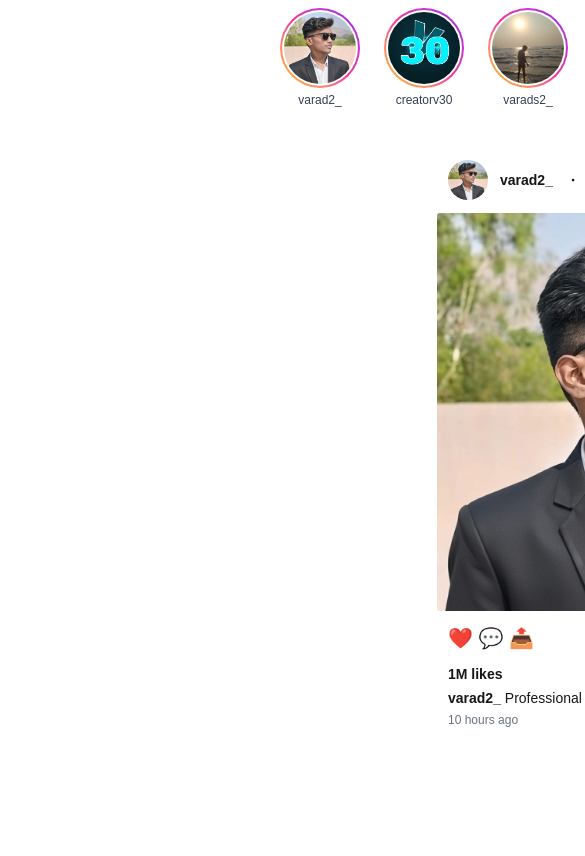
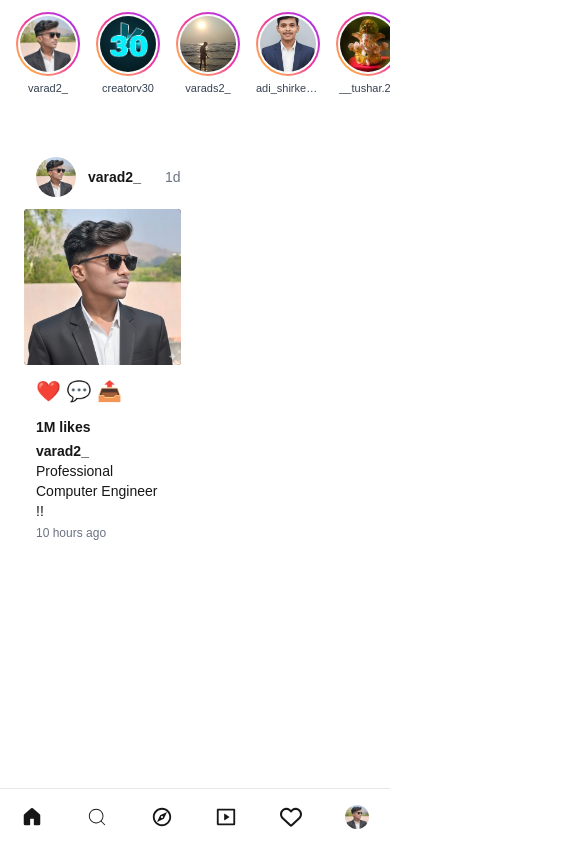
Before and after one commit to VaradSutar30/myinsta, a Next.js app: page / in a window 390 px wide. Shown: the top 856 px of the page, 585 px wide, since content can reach past the window. Built offline with nearby package versions, Linux system fonts and the light colour scheme.

Commit message:
project update

```diff
--- a/app/components/Feed.jsx
+++ b/app/components/Feed.jsx
@@ -3,11 +3,19 @@ import { LuDot } from "react-icons/lu";
 
 const InstagramFeed = () => {
   return (
-    <div className="w-full flex justify-center gap-6 mt-2 ml-70">
+    <div className="w-full flex justify-center mt-4 px-2 lg:px-0">
 
-      {/* Feed Box 1 */}
-      <div className="w-[400px] bg-white">
-
+      {/* Feed Column */}
+      <div
+        className="
+          w-full
+          max-w-[470px]
+          lg:max-w-[600px]
+          bg-white
+          lg:ml-[240px]
+          lg:mr-[340px]
+        "
+      >
         {/* Profile Row */}
         <div className="flex items-center gap-3 p-3">
           <Image
@@ -33,37 +41,37 @@ const InstagramFeed = () => {
         </div>
 
         {/* Post Image */}
-        <div className="relative w-full aspect-square rounded">
+        <div className="relative w-full aspect-square bg-black rounded">
           <Image
             src="/images/varad.jpeg"
             alt="post"
             fill
-            className="object-cover border rounded"
+            className="object-cover rounded"
           />
         </div>
 
-        {/* Buttons */}
+        {/* Actions */}
         <div className="flex gap-4 p-3 text-xl">
           ❤️ 💬 📤
         </div>
 
         {/* Likes */}
-        <p className="px-3 text-sm font-semibold">1M likes</p>
+        <p className="px-3 text-sm font-semibold">
+          1M likes
+        </p>
 
         {/* Caption */}
         <p className="px-3 py-1 text-sm">
-          <span className="font-semibold">varad2_</span> Professional Computer Engineer !!
+          <span className="font-semibold">varad2_</span>{" "}
+          Professional Computer Engineer !!
         </p>
 
         {/* Time */}
-        <p className="px-3 pb-3 text-xs text-gray-500">
+        <p className="px-3 pb-4 text-xs text-gray-500">
           10 hours ago
         </p>
       </div>
-
-
-
-      </div>
+    </div>
   );
 };
 
--- a/app/components/Navbar.jsx
+++ b/app/components/Navbar.jsx
@@ -1,22 +1,29 @@
 import React from "react";
 
 const StoryAvatar = () => {
+  const stories = [
+    { img: "/images/varad.jpeg", name: "varad2_" },
+    { img: "/images/creatorv30.jpg", name: "creatorv30" },
+    { img: "/images/varads2.jpeg", name: "varads2_" },
+    { img: "/images/aditya.jpeg", name: "adi_shirke_3540" },
+    { img: "/images/tushar.jpg", name: "__tushar.28" },
+    { img: "/images/prathu.jpeg", name: "prathuu__3003" },
+  ];
+
   return (
-    <div className="flex flex-row gap-6 cursor-pointer ml-70 mt-2 mr-90">
-
-
-
-      {/* Story Item */}
-      {[
-        { img: "/images/varad.jpeg", name: "varad2_" },
-        { img: "/images/creatorv30.jpg", name: "creatorv30" },
-        { img: "/images/varads2.jpeg", name: "varads2_" },
-        { img: "/images/aditya.jpeg", name: "adi_shirke_3540" },
-        { img: "/images/tushar.jpg", name: "__tushar.28" },
-        { img: "/images/prathu.jpeg", name: "prathuu__3003" },
-      ].map((story, index) => (
-        <div key={index} className="flex flex-col items-center">
-          <div className="w-20 h-20 rounded-full bg-gradient-to-tr from-yellow-400 via-pink-500 to-purple-600 p-[2px]">
+    <div
+      className="
+        flex gap-4
+        px-4 mt-3
+        overflow-x-auto
+        scrollbar-hide
+        md:justify-center
+      "
+    >
+      {stories.map((story, index) => (
+        <div key={index} className="flex flex-col items-center flex-shrink-0">
+          {/* Story Ring */}
+          <div className="w-16 h-16 md:w-20 md:h-20 rounded-full bg-gradient-to-tr from-yellow-400 via-pink-500 to-purple-600 p-[2px]">
             <div className="w-full h-full rounded-full bg-white p-[2px]">
               <img
                 src={story.img}
@@ -25,7 +32,9 @@ const StoryAvatar = () => {
               />
             </div>
           </div>
-          <span className="mt-1 text-xs text-gray-700 truncate w-20 text-center">
+
+          {/* Username */}
+          <span className="mt-1 text-[11px] md:text-xs text-gray-700 truncate w-16 md:w-20 text-center">
             {story.name}
           </span>
         </div>
--- a/app/components/RightSidebar.jsx
+++ b/app/components/RightSidebar.jsx
@@ -11,8 +11,16 @@ const suggestions = [
 
 const RightSidebar = () => {
   return (
-    <div className="hidden lg:block fixed top-0 right-0 h-screen w-[320px] p-4 bg-white">
-
+    <div
+      className="
+        block
+        w-full
+        bg-white
+        p-4
+        md:max-w-[500px] md:mx-auto
+        lg:fixed lg:top-0 lg:right-0 lg:h-screen lg:w-[320px]
+      "
+    >
       {/* User Profile */}
       <div className="flex items-center justify-between mb-6">
         <div className="flex items-center gap-3">
@@ -29,22 +37,24 @@ const RightSidebar = () => {
           </div>
         </div>
 
-        <button className="text-blue-500 text-xs font-semibold cursor-pointer">
+        <button className="text-blue-500 text-xs font-semibold">
           Switch
         </button>
       </div>
 
       {/* Suggestions Header */}
-      <div className="flex justify-between text-sm text-gray-500 mb-4 cursor-pointer">
+      <div className="flex justify-between text-sm text-gray-500 mb-4">
         <p>Suggested for you</p>
-        <p className="text-black font-semibold cursor-pointer">See All</p>
+        <p className="text-black font-semibold cursor-pointer">
+          See All
+        </p>
       </div>
 
       {/* Suggestions List */}
       {suggestions.map((user, index) => (
         <div
           key={index}
-          className="flex items-center justify-between mb-4 cursor-pointer"
+          className="flex items-center justify-between mb-4"
         >
           <div className="flex items-center gap-3">
             <Image
@@ -56,11 +66,13 @@ const RightSidebar = () => {
             />
             <div>
               <p className="text-sm font-semibold">{user}</p>
-              <p className="text-xs text-gray-500">Suggested for you</p>
+              <p className="text-xs text-gray-500">
+                Suggested for you
+              </p>
             </div>
           </div>
 
-          <button className="text-blue-500 text-xs font-semibold cursor-pointer">
+          <button className="text-blue-500 text-xs font-semibold">
             Follow
           </button>
         </div>
--- a/app/components/Sidebar.jsx
+++ b/app/components/Sidebar.jsx
@@ -12,9 +12,10 @@ import { IoMenu } from "react-icons/io5";
 
 const Sidebar = () => {
   return (
+    <>
+      {/* ===== DESKTOP SIDEBAR ===== */}
       <div className="hidden lg:flex flex-col gap-2 fixed top-0 left-0 h-screen w-60 border-r border-gray-200 p-4 bg-white text-black font-semibold">
-
-      {/* Instagram Logo */}
+        {/* Logo */}
         <div className="mb-6">
           <Image
             src="/images/my-insta1.png"
@@ -25,7 +26,6 @@ const Sidebar = () => {
           />
         </div>
 
-      {/* Menu Buttons */}
         <SidebarButton icon={<GoHomeFill size={22} />} text="Home" />
         <SidebarButton icon={<CiSearch size={22} />} text="Search" />
         <SidebarButton icon={<MdOutlineExplore size={22} />} text="Explore" />
@@ -47,10 +47,27 @@ const Sidebar = () => {
         </button>
 
         {/* Bottom */}
-      <div className="mt-auto gap-3">
+        <div className="mt-auto">
           <SidebarButton icon={<IoMenu size={24} />} text="More" />
         </div>
       </div>
+
+      {/* ===== MOBILE BOTTOM NAV ===== */}
+      <div className="lg:hidden fixed bottom-0 left-0 w-full h-14 bg-white border-t border-gray-200 flex justify-around items-center z-50">
+        <GoHomeFill size={22} />
+        <CiSearch size={22} />
+        <MdOutlineExplore size={22} />
+        <RiMovieLine size={22} />
+        <FaRegHeart size={22} />
+        <Image
+          src="/images/varad.jpeg"
+          alt="profile"
+          width={24}
+          height={24}
+          className="rounded-full"
+        />
+      </div>
+    </>
   );
 };
 
```
Lines whose indentation alone changed are shown as unchanged.
